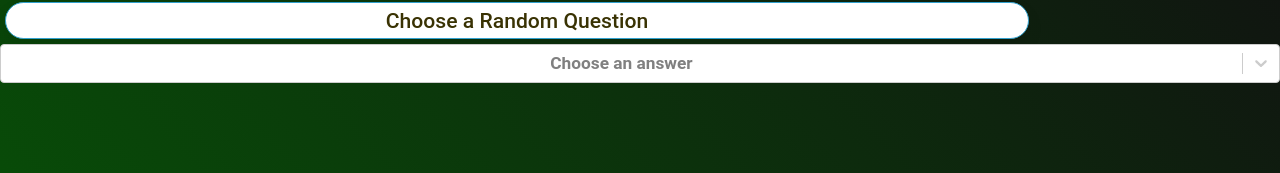
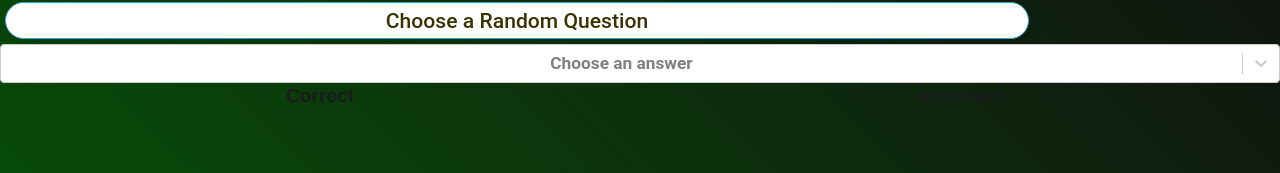
Before and after one commit to Possum-Dude/Lists, a React (Create React App) app: page / in a window 1280 px wide. Shown: the part 119-292 px from the top of the page. Built offline with nearby package versions, Linux system fonts and the light colour scheme.

Commit message:
added result function

```diff
--- a/src/App.js
+++ b/src/App.js
@@ -6,6 +6,7 @@ import Select from 'react-select';
 import { selectCustomStyles } from './Utilities/SelectReactSettings';
 import swal from "sweetalert2";
 import withReactContent from 'sweetalert2-react-content';
+import { ResultsPage } from './Components/ResultsPage';
 
 function App() {
 
@@ -14,6 +15,8 @@ const [gameData, setGameData] = useState({Q:'start',A:'start'});
 const [answerData, setAnswerData] = useState(sortedListAnswers);
 const [answer, setAnswer] = useState("");
 const [winlose, setWinlose] = useState("");
+const [answersCorrect, setAnswerCorrect] = useState([]);
+const [answersIncorrect, setAnswerIncorrect] = useState([]);
 const MySwal = withReactContent(swal);
 let answerLet = "";
 
@@ -46,6 +49,7 @@ const winLoseCalc = (answerLet) => {
         footer: 'want to play again?',
 
       })
+      setAnswerCorrect([...answersCorrect, gameData.A]);
       return "You Win!";
     }
     else {
@@ -55,6 +59,7 @@ const winLoseCalc = (answerLet) => {
         text: 'the anser is ' + gameData.A,
         footer: 'Nice try have another go'
       })
+      setAnswerIncorrect([...answersIncorrect, gameData.A]);
       return "You Lose!";
     }
 }
@@ -83,6 +88,9 @@ const winLoseCalc = (answerLet) => {
       />
     </div>
     <div>{winlose}</div>
+
+    <ResultsPage answersCorrect={answersCorrect} answersIncorrect={answersIncorrect} />
+
   </div>
   );
 }
--- a/src/Components/ResultsPage.js
+++ b/src/Components/ResultsPage.js
@@ -4,14 +4,24 @@ export const ResultsPage = (props) => {
   return (
     <div className='container'>
         <div className='row'>
-            <div className='resultscontainer'>
+            <div className='resultcontainer'>
                 <div className='col-md-6'>
                     <div className='AnswerTitle'>Correct</div>
-
+                    {props.answersCorrect.map((item) => {
+                        return(
+                        <div className='cardBody' key={item}>
+                            {item}
+                        </div>)
+                    })}
                 </div>
                 <div className='col-md-6'>
                 <div className='AnswerTitle'>Incorrect</div>
-
+                {props.answersIncorrect.map((item) => {
+                        return(
+                        <div className='cardBody' key={item}>
+                            {item}
+                        </div>)
+                    })}
                 </div>
             </div>
         </div>
```
Also changed, not shown: src/App.css (+23 -0 lines).
